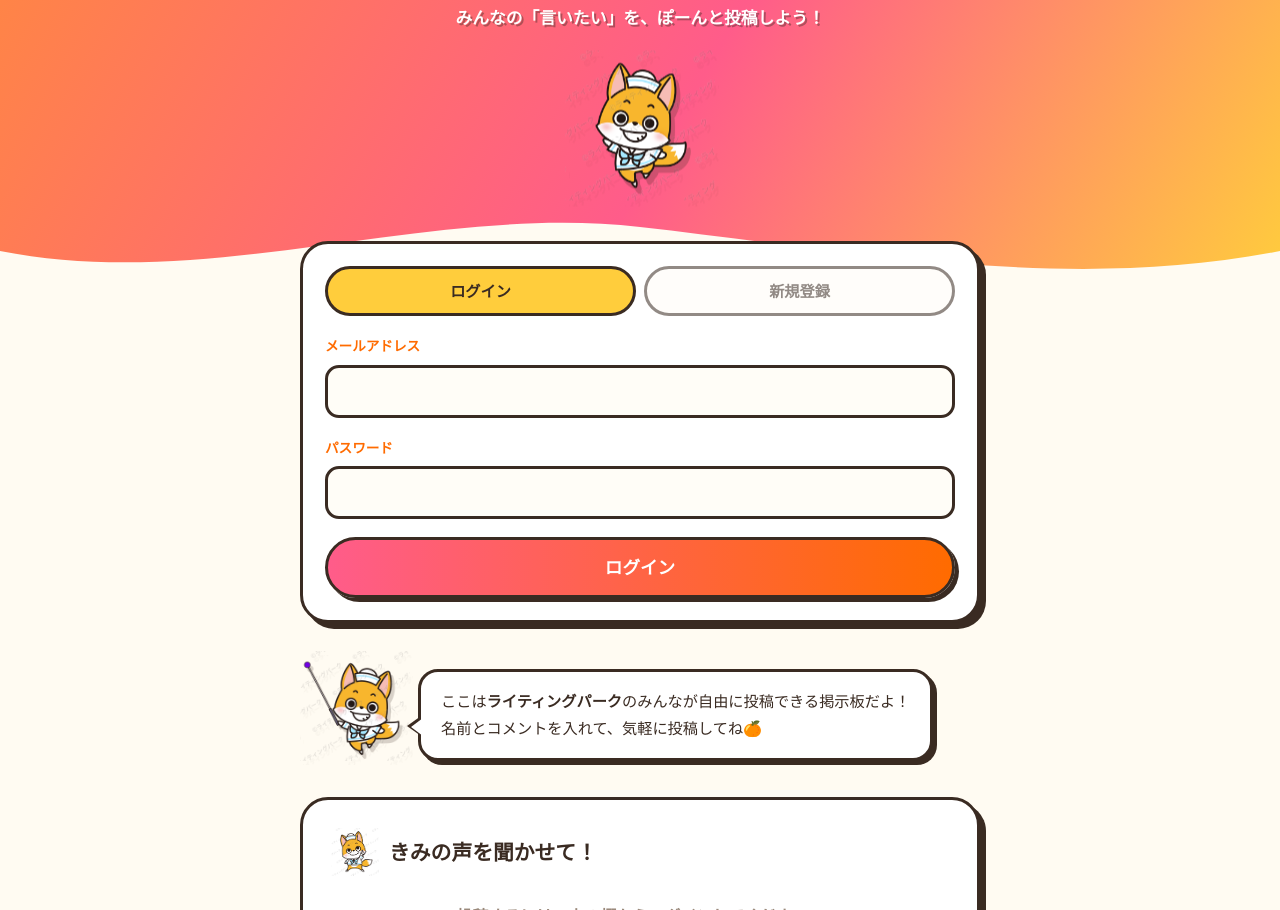
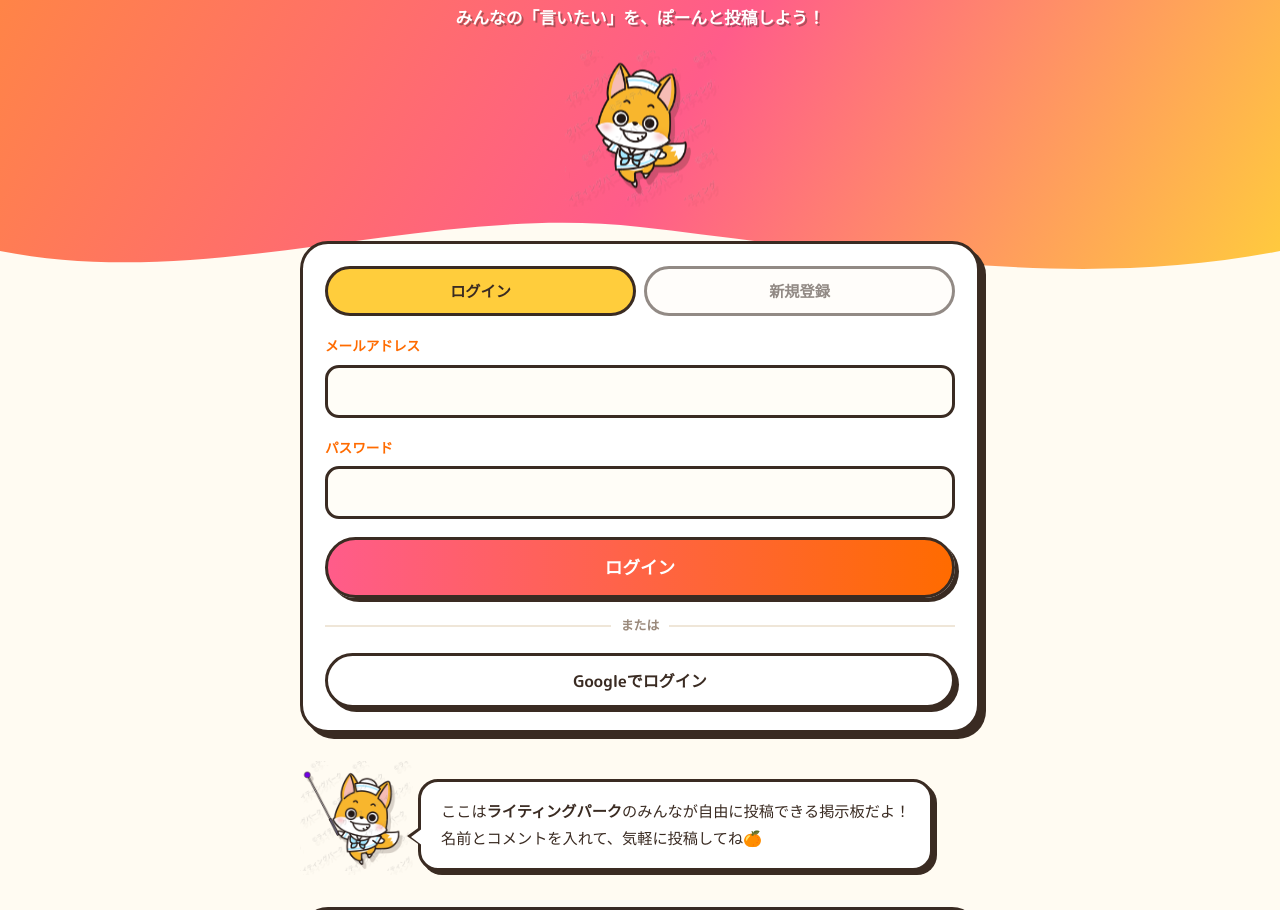
Before and after one commit to a-hatanaka-cvup/konchan-keijiban, a plain HTML site: page index.html in a window 1280 px wide. Shown: the part 190-1100 px from the top of the page. Drawn offline with nearby package versions, Linux system fonts and the light colour scheme; no server answers.

Commit message:
Googleログインを追加
- Supabase AuthのGoogle OAuthプロバイダーと連携
- ログイン画面に「Googleでログイン」ボタンを追加

Co-Authored-By: Claude Sonnet 5 <noreply@anthropic.com>

```diff
--- a/app.js
+++ b/app.js
@@ -252,6 +252,14 @@ document.getElementById("tab-login").addEventListener("click", () => setAuthMode
 document.getElementById("tab-signup").addEventListener("click", () => setAuthMode("signup"));
 document.getElementById("auth-form").addEventListener("submit", handleAuthSubmit);
 document.getElementById("logout-btn").addEventListener("click", handleLogout);
+document.getElementById("google-login-btn").addEventListener("click", async () => {
+    const { error } = await signInWithGoogle();
+    if (error) {
+        const errorEl = document.getElementById("auth-error");
+        errorEl.textContent = "Googleログインに失敗しました：" + error.message;
+        errorEl.hidden = false;
+    }
+});
 document.getElementById("post-form").addEventListener("submit", handlePostSubmit);
 
 sb.auth.onAuthStateChange(() => {
--- a/auth.js
+++ b/auth.js
@@ -53,3 +53,12 @@ async function signInWithEmail(email, password) {
 async function signOut() {
     return sb.auth.signOut();
 }
+
+async function signInWithGoogle() {
+    return sb.auth.signInWithOAuth({
+        provider: "google",
+        options: {
+            redirectTo: window.location.origin + window.location.pathname.replace(/[^/]+$/, "") + "index.html",
+        },
+    });
+}
--- a/index.html
+++ b/index.html
@@ -73,6 +73,10 @@
 
                 <button type="submit" class="btn-submit" id="auth-submit-btn">ログイン</button>
             </form>
+
+            <div class="auth-divider"><span>または</span></div>
+
+            <button type="button" class="btn-google" id="google-login-btn">Googleでログイン</button>
         </div>
     </section>
 
--- a/style.css
+++ b/style.css
@@ -260,6 +260,56 @@ img {
 
 .auth-link--button {
     color: var(--v-pink);
+}
+
+.auth-divider {
+    display: flex;
+    align-items: center;
+    text-align: center;
+    color: #9A897B;
+    font-size: 0.8rem;
+    font-weight: 700;
+    margin: 16px 0;
+}
+
+.auth-divider::before,
+.auth-divider::after {
+    content: "";
+    flex: 1;
+    border-bottom: 2px solid #EFE6D8;
+}
+
+.auth-divider span {
+    padding: 0 10px;
+}
+
+.btn-google {
+    display: flex;
+    align-items: center;
+    justify-content: center;
+    gap: 10px;
+    width: 100%;
+    padding: 12px;
+    font-family: inherit;
+    font-size: 1rem;
+    font-weight: 700;
+    color: var(--ink);
+    background: #FFFFFF;
+    border: 3px solid var(--ink);
+    border-radius: 999px;
+    box-shadow: var(--shadow-hard-sm);
+    cursor: pointer;
+    transition: transform 0.12s ease, box-shadow 0.12s ease;
+}
+
+.btn-google:hover {
+    transform: translate(-2px, -2px);
+    box-shadow: 6px 6px 0px var(--ink);
+}
+
+.btn-google:active {
+    transform: translate(2px, 2px);
+    box-shadow: 1px 1px 0px var(--ink);
 }
 
 .post-form-locked {
```
Also changed, not shown: email-template-confirm-signup.html (added, +18 -0 lines).
